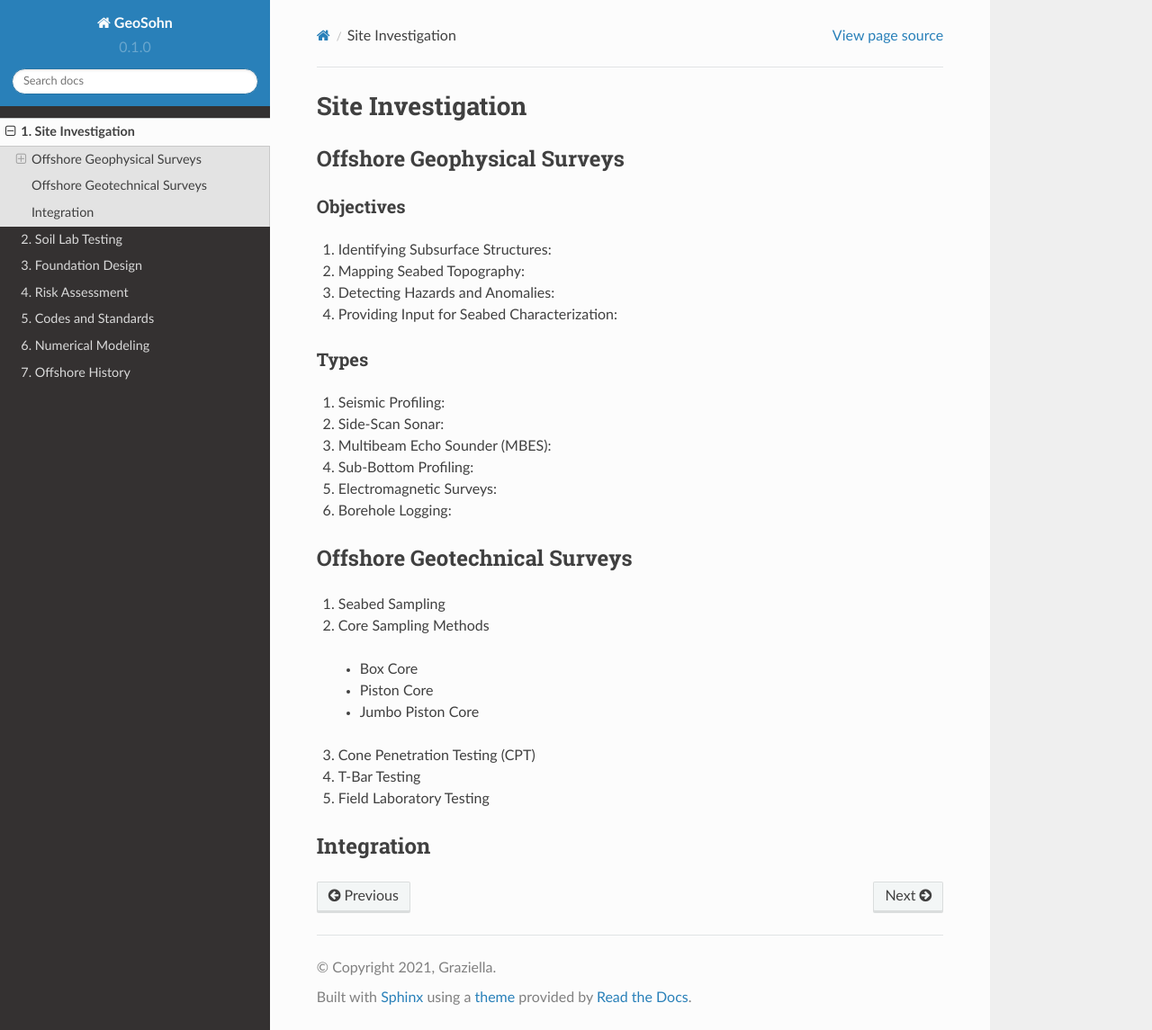
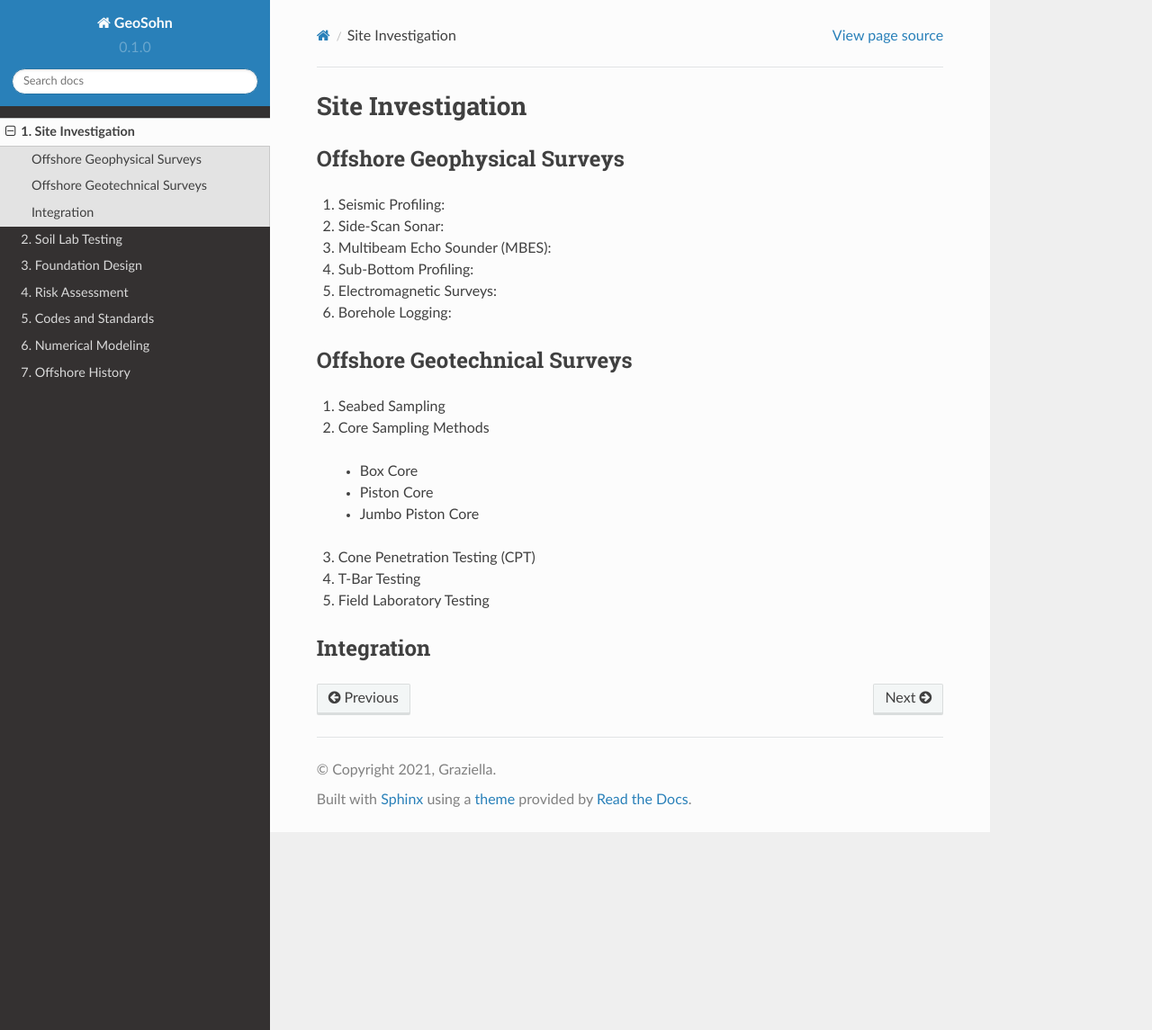
Before and after one commit to jrson11/GeoSohn, a Sphinx documentation site: the page built from docs/source/1-Site_Investigation.rst, in a window 1280 px wide and 1145 px high. Shown: the whole window at 90% size. Built offline with Sphinx 7.4.7 and the Read the Docs theme 2.0.0, drawn with Linux system fonts in a browser that asks for light colours.

Commit message:
Update 1-Site_Investigation.rst

```diff
--- a/docs/source/1-Site_Investigation.rst
+++ b/docs/source/1-Site_Investigation.rst
@@ -3,20 +3,6 @@ Site Investigation
 
 Offshore Geophysical Surveys
 --------------------
-
-Objectives
-...........
-
-1. Identifying Subsurface Structures:
-
-2. Mapping Seabed Topography:
-
-3. Detecting Hazards and Anomalies:
-
-4. Providing Input for Seabed Characterization:
-
-Types
-.....
 
 1. Seismic Profiling:
 
```
